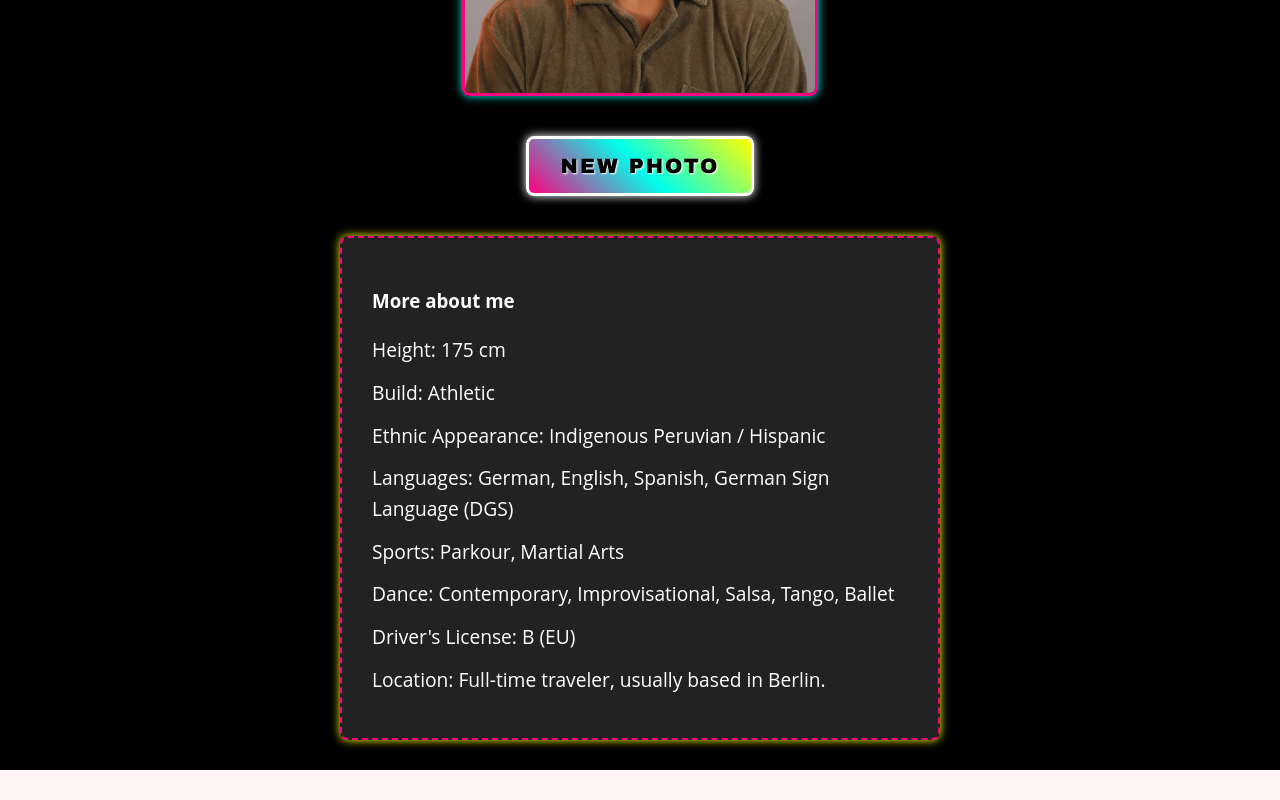
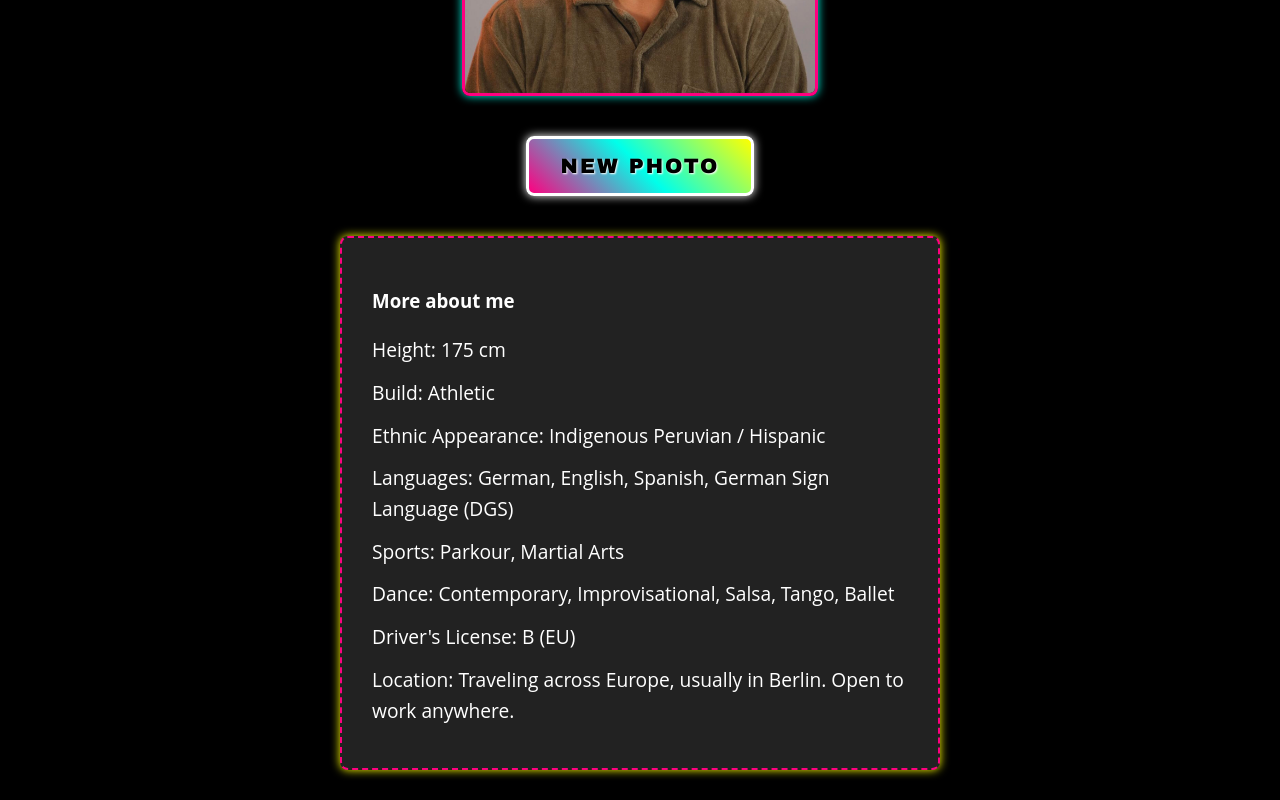
Before and after one commit to Wilfredoo/personal3.0, a React (Create React App) app: page /acting in a window 1280 px wide. Shown: the part 1541-2341 px from the top of the page. Before the commit the page ends 2311 px from the top, so only its background shows below. Built offline with nearby package versions, Linux system fonts and the light colour scheme; a web font is replaced by a local one.

Commit message:
new copy

```diff
--- a/src/components/Acting/Acting.jsx
+++ b/src/components/Acting/Acting.jsx
@@ -47,13 +47,13 @@ const texts = {
             "Sports: Parkour, Martial Arts",
             "Dance: Contemporary, Improvisational, Salsa, Tango, Ballet",
             "Driver's License: B (EU)",
-            "Location: Full-time traveler, usually based in Berlin.",
+            "Location: Traveling across Europe, usually in Berlin. Open to work anywhere.",
         ]
     },
     DE: {
         header: "Wilfredo Casas",
         tagline1:
-            "Indigener peruanischer Schauspieler mit Kernkompetenzen im improvisatorischen Theater, zeitgenössischem Tanz und Kampfsport.",
+            "Indigen-peruanischer Schauspieler mit starken Improvisationsfähigkeiten und breiter schauspielerischer Bandbreite.",
         tagline2: "Auf der Suche nach herausfordernden Rollen.",
         availability: "🎬 VERFÜGBARKEIT: Aktuell auf Reisen, aber verfügbar für Dreharbeiten in Deutschland vom 26. September bis 20. Oktober. November und Dezember - noch zu bestätigen.",
         moreAbout: "Mehr über mich",
@@ -62,13 +62,11 @@ const texts = {
             "Größe: 175 cm",
             "Körperbau: Athletisch",
             "Ethnisches Erscheinungsbild: Indigen peruanisch / hispanisch",
-            "Nationalität: Peruanisch",
             "Sprachen: Deutsch, Englisch, Spanisch, Deutsche Gebärdensprache (DGS)",
             "Musikalische Fähigkeiten: Gesang, Gitarre, Keyboard, Schlagzeug",
-            "Sport: Parkour, Kampfsport, Gymnastik",
             "Tanz: Zeitgenössisch, Improv, Ballett, Salsa, Tango, Lindy Hop",
             "Führerschein: B (EU)",
-            "Standort: Frankfurt am Main, Leipzig, Berlin.",
+            "Standort: In ganz Europa unterwegs, meist in Berlin. Offen für Einsätze überall.",
         ]
     }
 };
```
